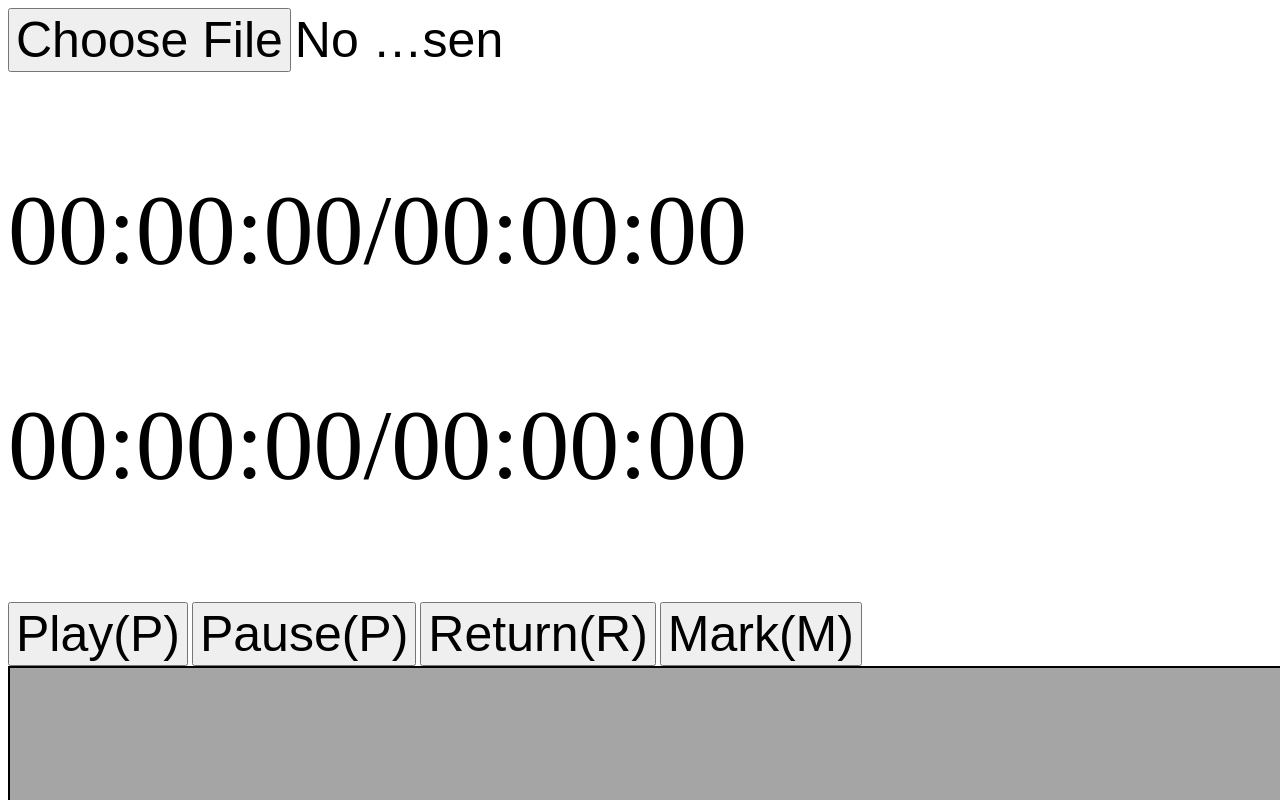
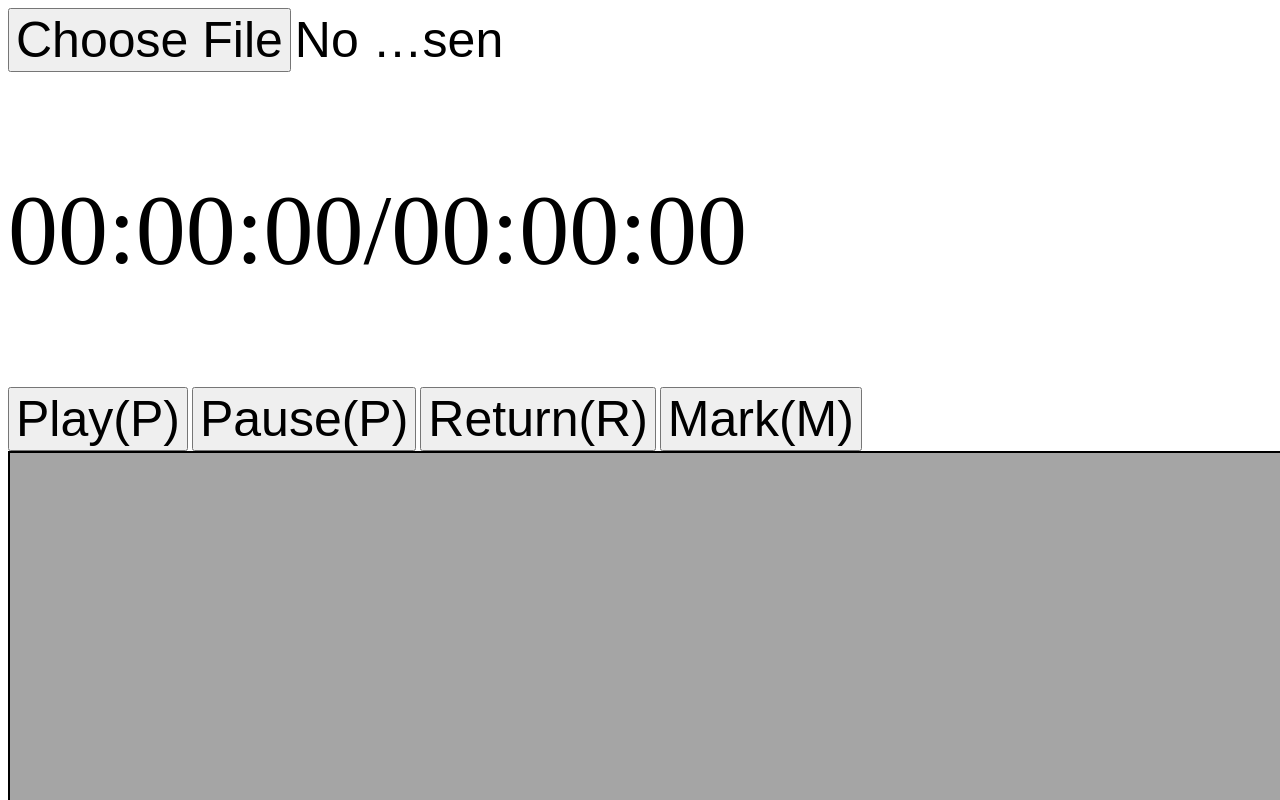
Before and after one commit to david87001/Canvas-Create-Video-2.3.1, a plain HTML site: page Canvas Create Video.html in a window 1280 px wide. Shown: the top 800 px of the page. Drawn offline with Linux system fonts and the light colour scheme.

Commit message:
Update Canvas Create Video.html

```diff
--- a/Canvas Create Video.html
+++ b/Canvas Create Video.html
@@ -23,7 +23,6 @@
 <body>
 	<input type="file" style="width: 500px; font-size: 50px;" onchange="ccvLodeVideo(this)">
 	<p id="ccvVideo_time" style="font-size: 100px;">00:00:00/00:00:00</p>
-	<p id="ccvVideo_text" style="font-size: 100px;">00:00:00/00:00:00</p>
 
 
 <!--
```
